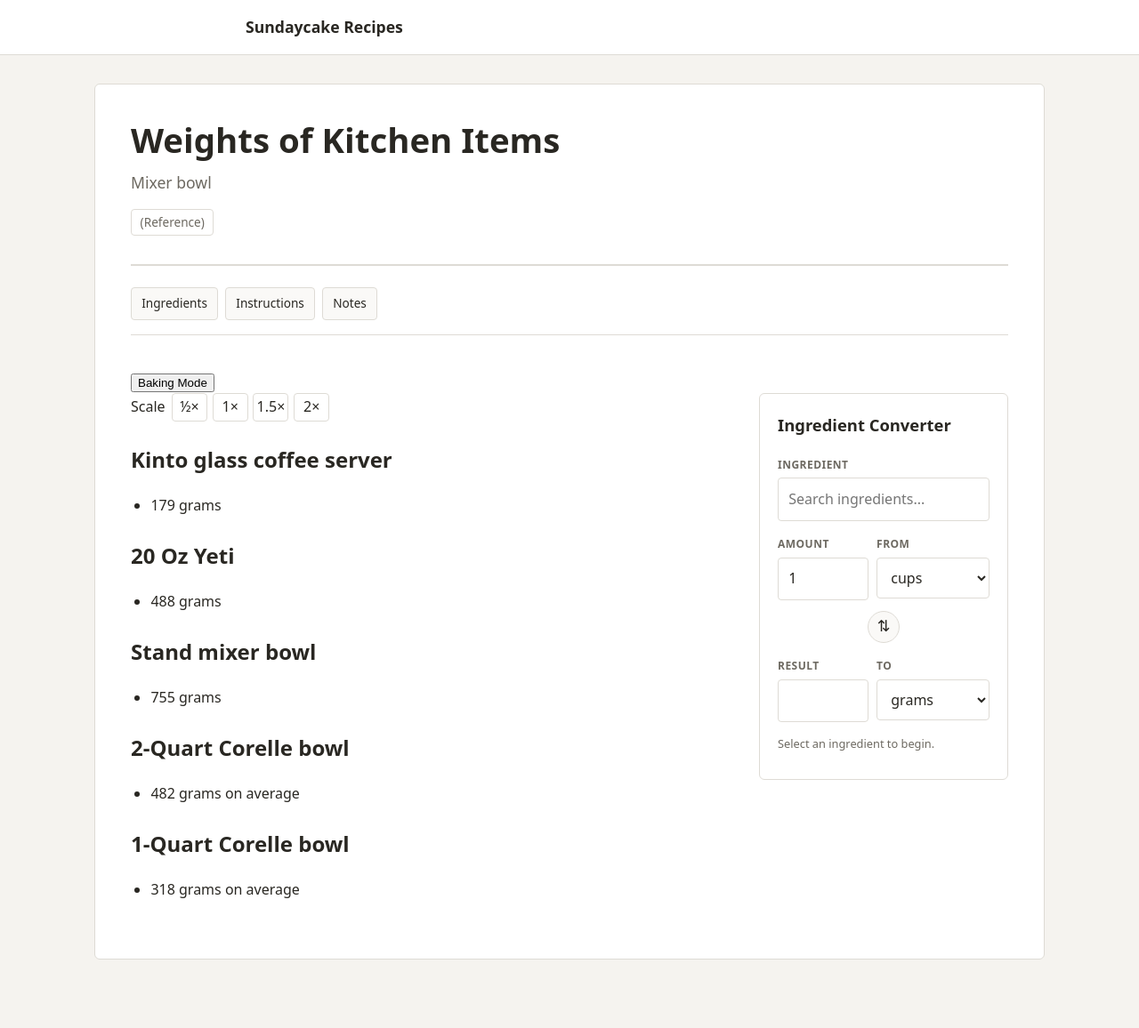
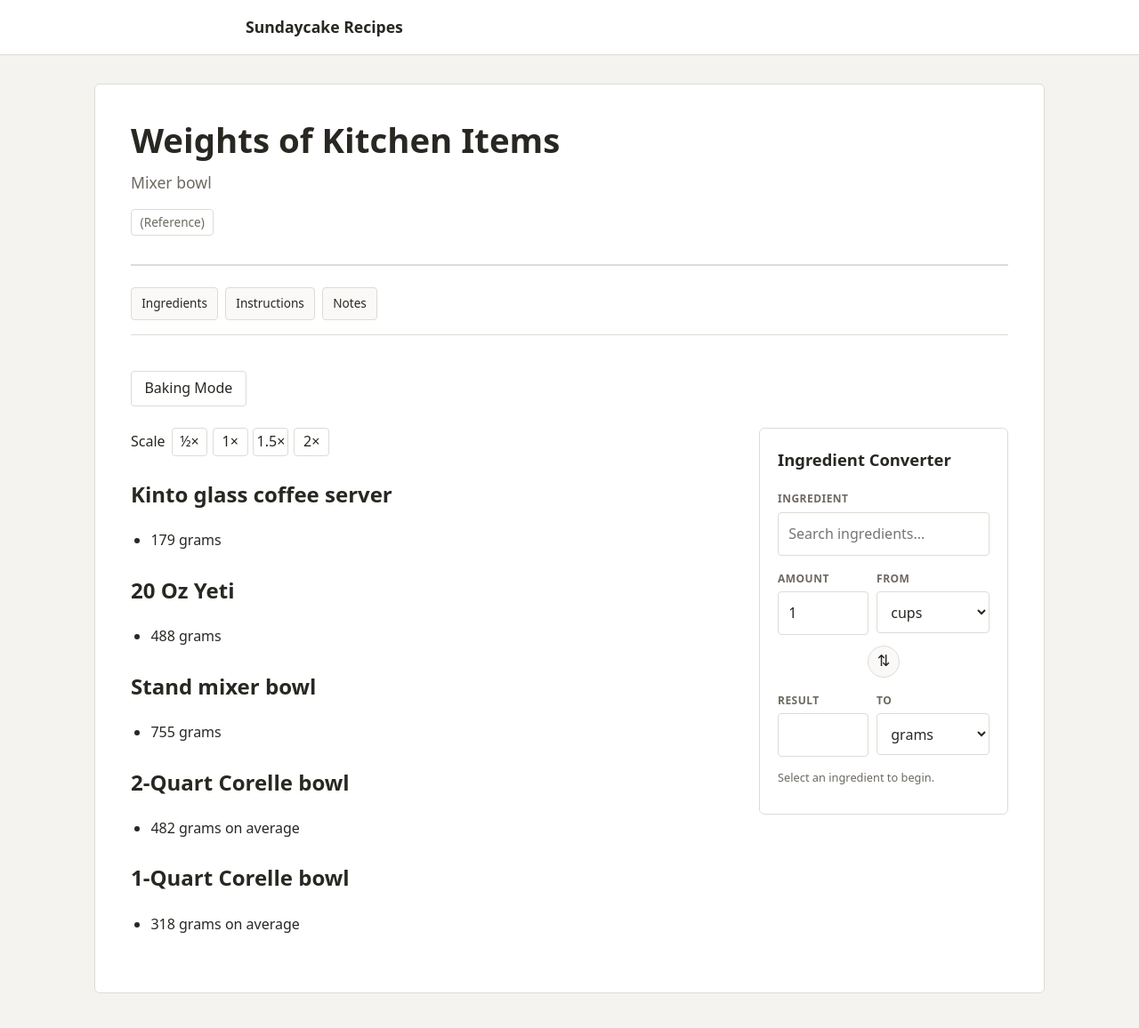
Before and after one commit to sundaycake/recipes, a Jekyll site: the page built from _recipes/-weights-of-kitchen-items.md, in a window 1280 px wide and 1181 px high. Shown: the top 1156 px of the window at 89% size. Built offline with Jekyll 4.4.1, drawn with Linux system fonts in a browser that asks for light colours.

Commit message:
Add files via upload

```diff
--- a/assets/css/style.css
+++ b/assets/css/style.css
@@ -1108,6 +1108,57 @@ a:hover {
 
 
 /* --------------------------------------------------
+   Baking mode
+   -------------------------------------------------- */
+
+.recipe-baking-mode {
+    display: flex;
+    align-items: center;
+    gap: 0.6rem;
+
+    margin-bottom: 1.5rem;
+}
+
+.recipe-baking-mode button {
+    display: inline-flex;
+    align-items: center;
+
+    padding: 0.4rem 0.9rem;
+
+    border: 1px solid var(--border);
+    border-radius: 4px;
+
+    background: var(--card-background);
+    color: var(--text);
+
+    font: inherit;
+    cursor: pointer;
+}
+
+.recipe-baking-mode button.active {
+    border-color: var(--accent);
+    background: var(--accent);
+    color: #ffffff;
+    font-weight: 700;
+}
+
+.recipe-baking-mode button:focus-visible {
+    outline: 2px solid var(--accent);
+    outline-offset: 2px;
+}
+
+.recipe-baking-mode button:disabled {
+    opacity: 0.5;
+    cursor: not-allowed;
+}
+
+.baking-mode-status {
+    font-size: 0.85rem;
+    color: var(--muted);
+}
+
+
+/* --------------------------------------------------
    Recipe scaling
    -------------------------------------------------- */
 
```
